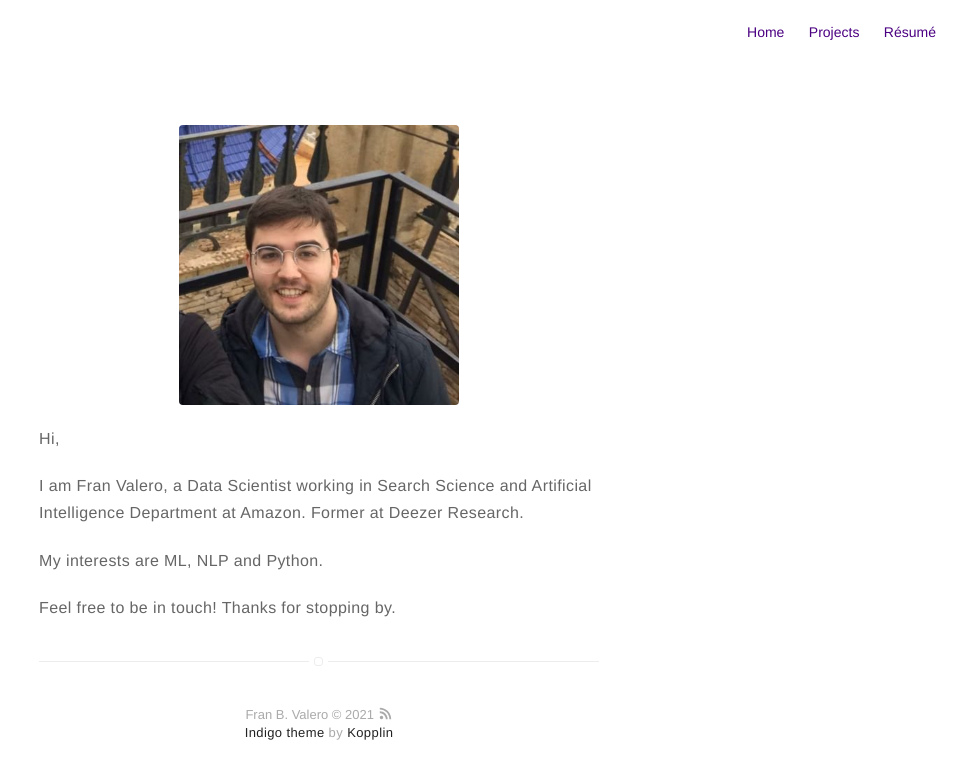
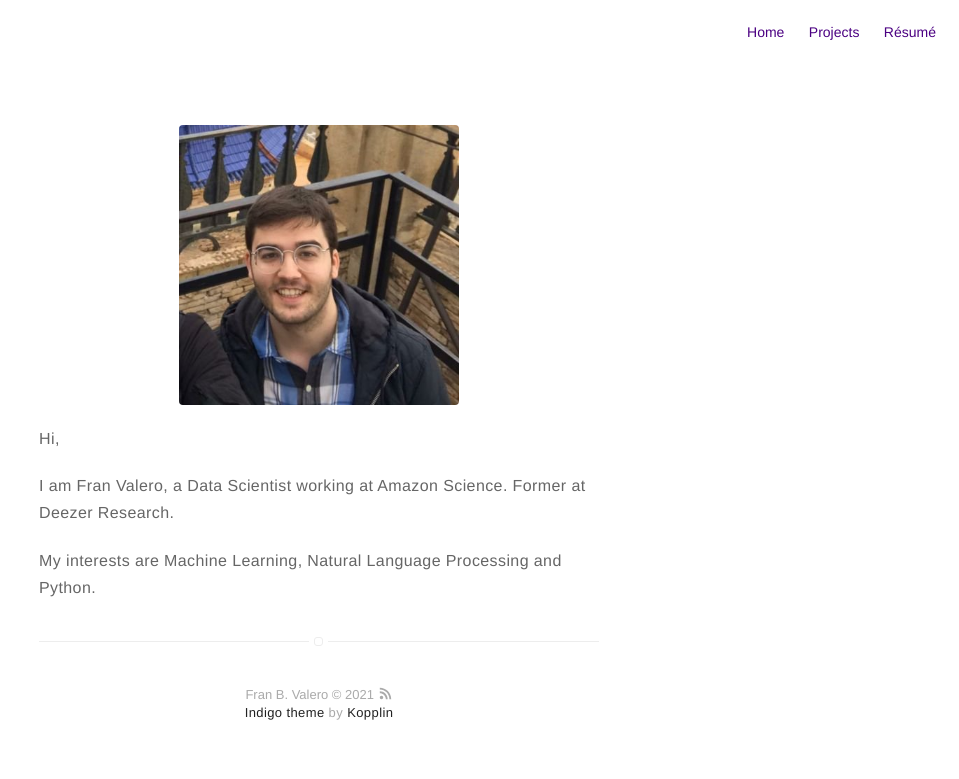
Before and after one commit to franbvalero/franbvalero.github.io, a Jekyll site: the page built from about.md, in a window 1280 px wide. Shown: the top 779 px of the page, without its empty margins (321-1280 px from the left). Built offline with Jekyll 4.4.1, drawn with Linux system fonts in a browser that asks for light colours.

Commit message:
minor changes

```diff
--- a/about.md
+++ b/about.md
@@ -6,9 +6,6 @@ layout: page
 
 Hi,
 
-I am Fran Valero, a Data Scientist working in Search Science and Artificial Intelligence
-Department at Amazon. Former at Deezer Research.
+I am Fran Valero, a Data Scientist working at Amazon Science. Former at Deezer Research.
 
-My interests are ML, NLP and Python.
-
-Feel free to be in touch! Thanks for stopping by.
+My interests are Machine Learning, Natural Language Processing and Python.
```
Also changed, not shown: projects.md (+1 -1 lines).
